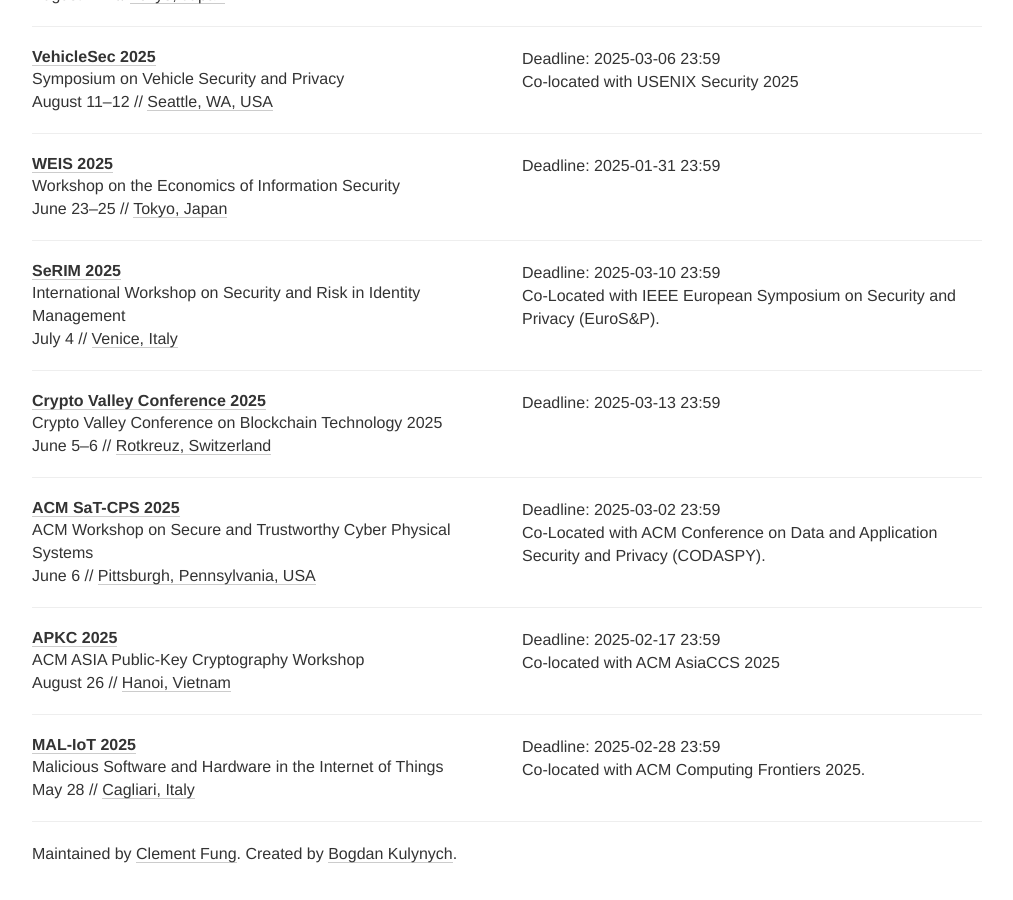
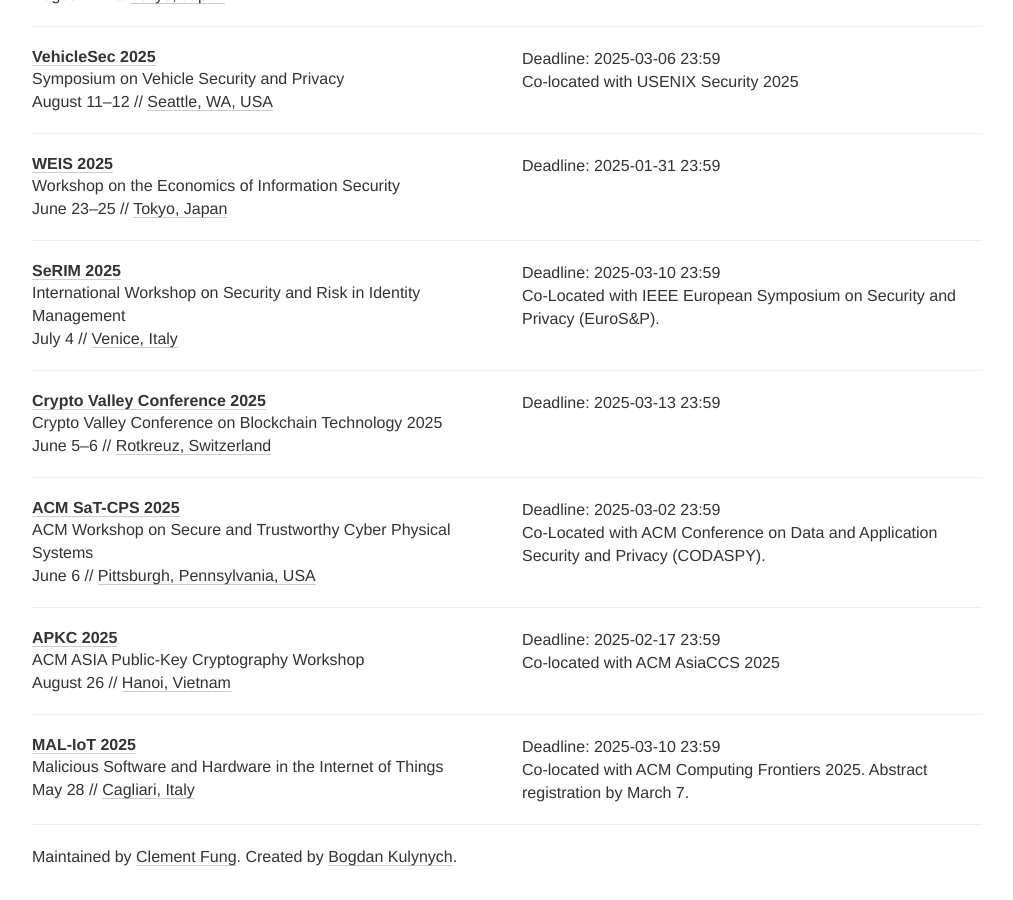
Before and after one commit to sec-deadlines/sec-deadlines.github.io, a Jekyll site: the page built from index.html, in a window 1280 px wide and 900 px high, scrolled down 16740 px. Shown: the whole window, without its empty margins (133-1146 px from the left). Built offline with Jekyll 4.4.1, drawn with Linux system fonts in a browser that asks for light colours; nearby versions of some CDN libraries; comment, search, counter and statistics services are not loaded.

Commit message:
Update Mal-IoT 2025 deadline
Changed deadline of Mal-IoT 2025 to reflect extension.

```diff
--- a/_data/conferences.yml
+++ b/_data/conferences.yml
@@ -1250,8 +1250,8 @@
   description: Malicious Software and Hardware in the Internet of Things
   year: 2025
   link: https://security.ucc.ie/mal-iot2025/
-  deadline: ["2025-02-28 23:59"]
-  comment: Co-located with ACM Computing Frontiers 2025.
+  deadline: ["2025-03-10 23:59"]
+  comment: Co-located with ACM Computing Frontiers 2025. Abstract registration by March 7.
   date: May 28
   place: Cagliari, Italy
   tags: [SEC, PRIV, CRYPTO, SHOP]
```
